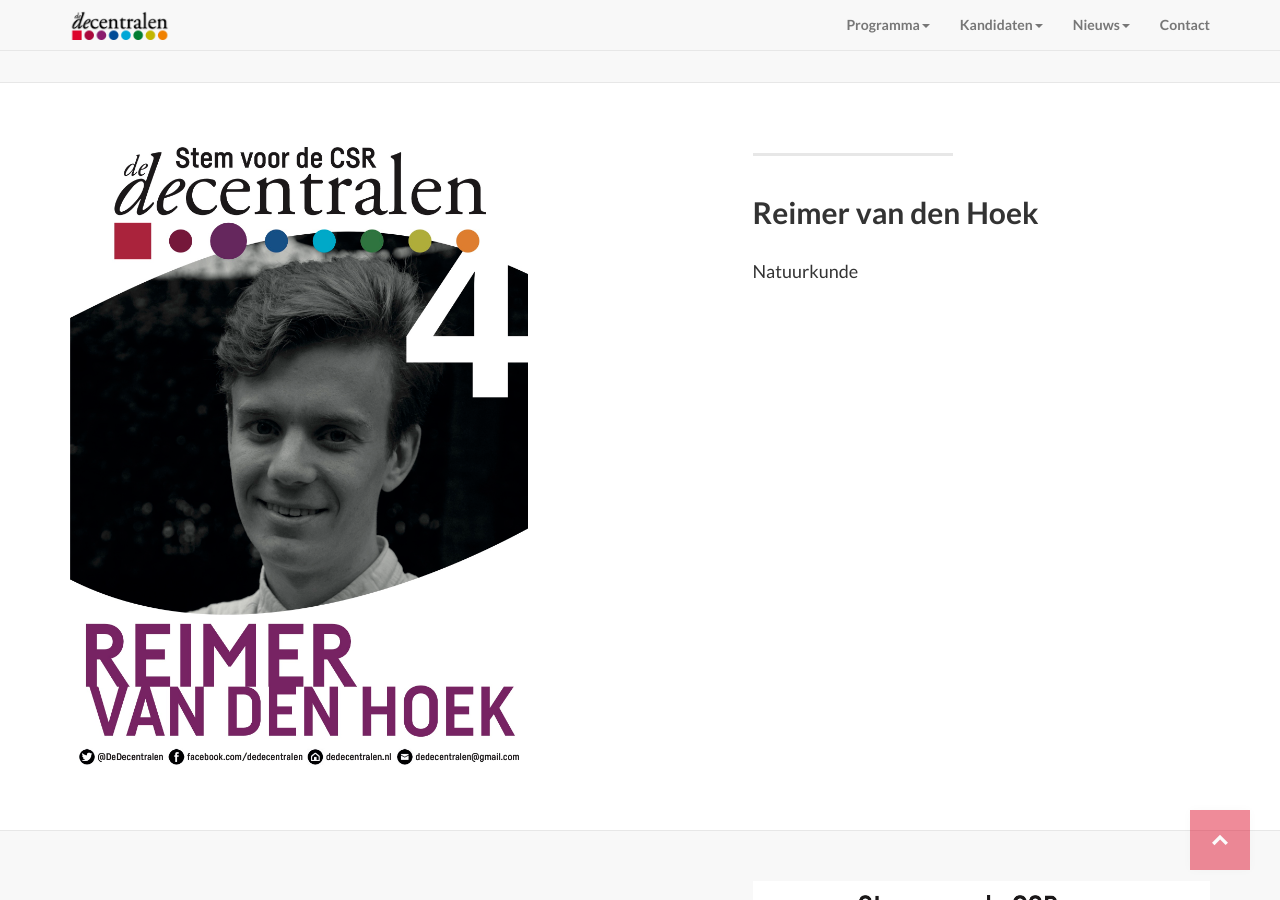
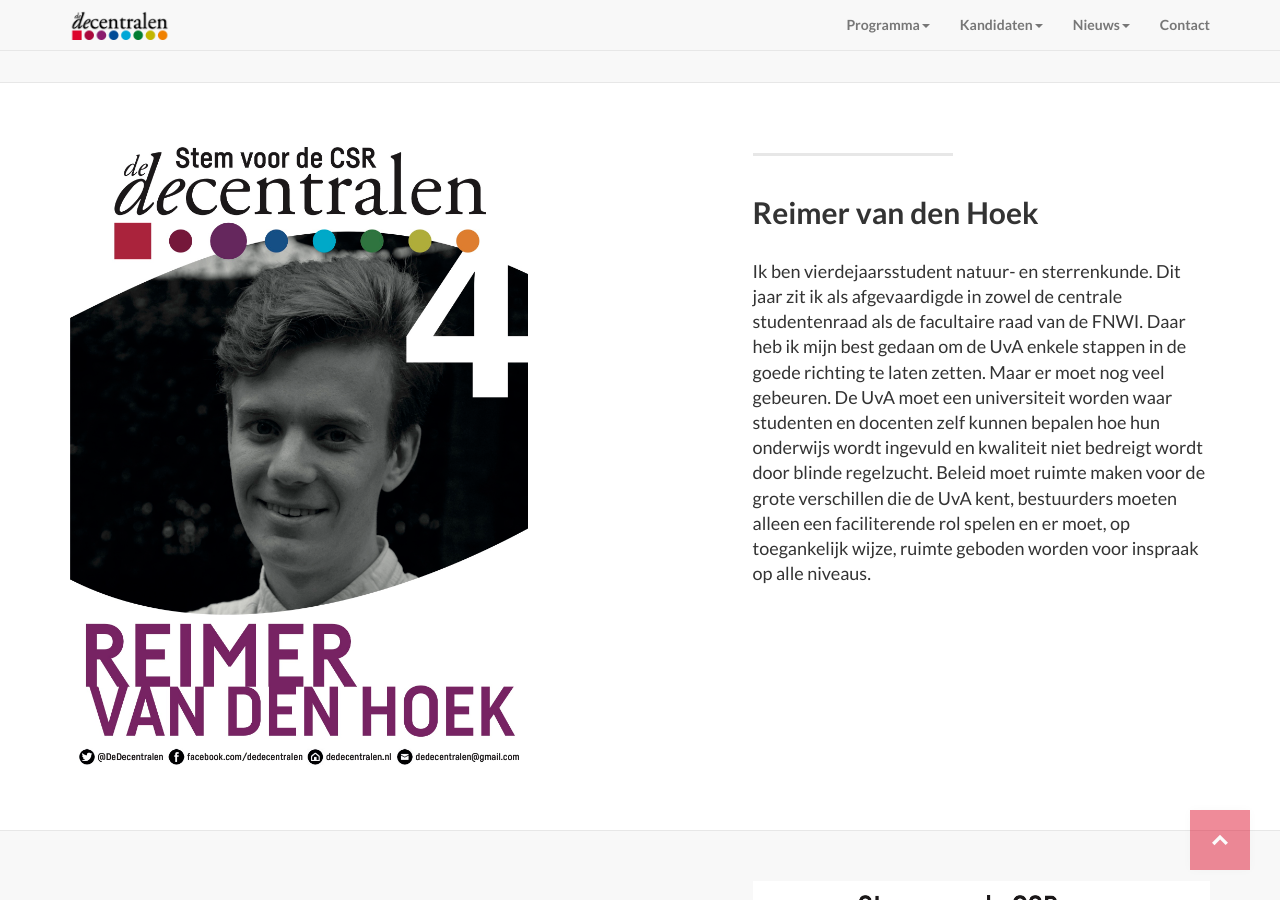
Before and after one commit to DeDecentralen/DeDecentralen.github.io, a Jekyll site: the page built from kandidaten.md, in a window 1280 px wide and 900 px high, scrolled down 2957 px. Built offline with Jekyll 4.4.1, drawn with Linux system fonts in a browser that asks for light colours.

Commit message:
Update kandidaten.html

```diff
--- a/_layouts/kandidaten.html
+++ b/_layouts/kandidaten.html
@@ -75,7 +75,7 @@
         <hr class="section-heading-spacer">
         <div class="clearfix"></div>
         <h2 class="section-heading">Reimer van den Hoek</h2>
-        <p class="lead">Natuurkunde</p>
+        <p class="lead">Ik ben vierdejaarsstudent natuur- en sterrenkunde. Dit jaar zit ik als afgevaardigde in zowel de centrale studentenraad als de facultaire raad van de FNWI. Daar heb ik mijn best gedaan om de UvA enkele stappen in de goede richting te laten zetten. Maar er moet nog veel gebeuren. De UvA moet een universiteit worden waar studenten en docenten zelf kunnen bepalen hoe hun onderwijs wordt ingevuld en kwaliteit niet bedreigt wordt door blinde regelzucht. Beleid moet ruimte maken voor de grote verschillen die de UvA kent, bestuurders moeten alleen een faciliterende rol spelen en er moet, op toegankelijk wijze, ruimte geboden worden voor inspraak op alle niveaus.</p>
       </div>
       <div class="col-lg-5 col-sm-pull-6  col-sm-6">
         <img class="img-responsive" src="img/4reimer.jpg" alt="Reimer">
```
